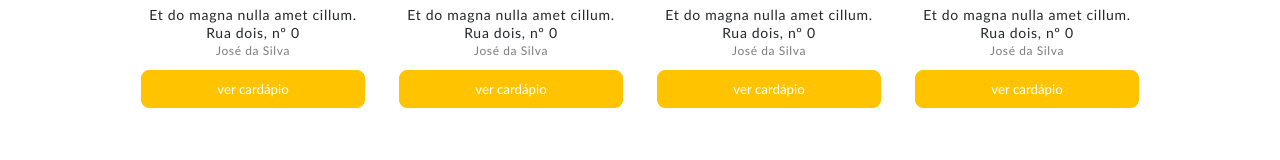
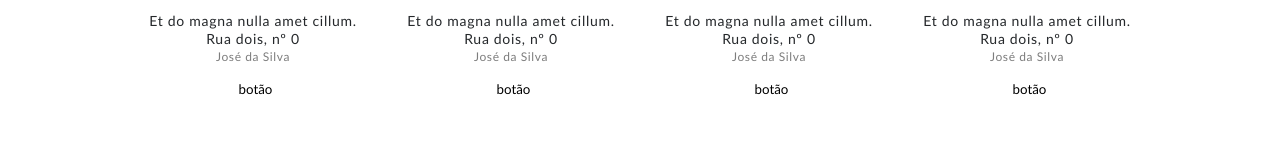
Before and after one commit to mfnp14/globotech-desafio-final, a React (Create React App) app in the folder frontend/jason-app/: page /home in a window 1280 px wide. Shown: the part 608-768 px from the top of the page. Built offline with nearby package versions, Linux system fonts and the light colour scheme.

Commit message:
feature: componetizando botão

```diff
--- a/frontend/jason-app/package.json
+++ b/frontend/jason-app/package.json
@@ -16,7 +16,7 @@
     "react-dom": "^18.0.0",
     "react-hook-form": "6.2.0",
     "react-icons": "^4.3.1",
-    "react-router-dom": "^6.3.0",
+    "react-router-dom": "5.2.0",
     "react-scripts": "5.0.0",
     "styled-components": "^5.3.5",
     "typescript": "^4.4.2",
@@ -48,6 +48,7 @@
   },
   "devDependencies": {
     "@iconify/react": "^3.2.1",
+    "@types/react-router-dom": "^5.3.3",
     "@types/styled-components": "^5.1.25"
   }
 }
--- /dev/null
+++ b/frontend/jason-app/src/component/Button/index.tsx
@@ -0,0 +1,45 @@
+import React from "react";
+import { GenericButtonContainer } from "./styles";
+
+interface GenericButtonProps {
+  icon?: JSX.Element;
+  label?: string | number;
+  primary?: boolean;
+  secondary?: boolean;
+  link?: boolean;
+  disabled?: boolean;
+  onclick?: () => void;
+  type?: "button" | "submit" | "reset";
+  title?: string;
+}
+
+const GenericButton: React.FC<GenericButtonProps> = ({
+  label,
+  primary,
+  secondary,
+  link,
+  disabled,
+  onclick,
+  type,
+  title,
+}) => {
+  return (
+    <GenericButtonContainer>
+      <button
+        type={type || "button"}
+        className={`
+          ${primary ? "primary" : ""}
+          ${secondary ? "secondary" : ""}
+          ${link ? "link" : ""}
+        `}
+        disabled={disabled}
+        onClick={onclick}
+        title={title}
+      >
+        {label && <span className="label">{label}</span>}
+      </button>
+    </GenericButtonContainer>
+  );
+};
+
+export default GenericButton;
--- /dev/null
+++ b/frontend/jason-app/src/component/Button/styles.ts
@@ -0,0 +1,67 @@
+import styled from "styled-components";
+
+export const GenericButtonContainer = styled.span`
+  button {
+    background-color: transparent;
+    outline: none;
+    border: none;
+    cursor: pointer;
+    padding: 5px;
+    display: flex;
+    flex-direction: row;
+    justify-content: center;
+    align-items: center;
+    border-radius: 5px;
+
+    .label {
+      margin-left: 5px;
+    }
+  }
+
+  button:disabled {
+    cursor: not-allowed;
+  }
+
+  button.primary {
+    background-color: #ff1818;
+    border: 1px solid #ff1818;
+    border-radius: 8px;
+    transition-delay: 70ms;
+    width: 150px;
+    padding: 12px 14px 12px 14px;
+    color: #ececec;
+    cursor: pointer;
+
+    &:hover {
+      background-color: white;
+      border-radius: 8px;
+      transition-delay: 70ms;
+      cursor: pointer;
+      color: #ff1818;
+    }
+  }
+
+  button.secondary {
+    background-color: #fff;
+    border: 1px solid #ffc300;
+    border-radius: 8px;
+    transition-delay: 70ms;
+    width: 150px;
+    padding: 12px 14px 12px 14px;
+    color: #ffc300;
+
+    cursor: pointer;
+
+    &:hover {
+      background-color: #ffc300;
+      border-radius: 8px;
+      transition-delay: 70ms;
+      cursor: pointer;
+      color: #fff;
+    }
+  }
+
+  button.link {
+    text-decoration: underline;
+  }
+`;
--- a/frontend/jason-app/src/component/Card/index.tsx
+++ b/frontend/jason-app/src/component/Card/index.tsx
@@ -1,6 +1,8 @@
 import React from "react";
 import { Link } from "react-router-dom";
 import yellowbg from "../../assets/yellow_bg.jpg";
+import GenericButton from "../Button";
+import { showModal } from "../Modal";
 
 import {
   Container,
@@ -45,7 +47,8 @@ const Card: React.FC<InfoProps> = ({ data }: InfoProps) => {
                 <p>{item.address}</p>
                 <p>{item.owner}</p>
                 <Link to={"/"}>
-                  <ButtonPrimary>ver cardápio</ButtonPrimary>
+                  {/* <ButtonPrimary>ver cardápio</ButtonPrimary> */}
+                  <GenericButton label={"botão"} />
                 </Link>
               </CardBottom>
             </Content>
--- /dev/null
+++ b/frontend/jason-app/src/component/Modal/index.tsx
@@ -0,0 +1,41 @@
+import React from "react";
+import ReactDOM from "react-dom";
+import {
+  CloseButton,
+  Content,
+  Header,
+  HeaderTitle,
+  ModalContentContainer,
+} from "./styles";
+
+const showModal = (title: string, modalContent: React.ReactElement) => {
+  const modalContainer = document.createElement("div");
+  modalContainer.id = "global-modal-container";
+
+  const modal = document.createElement("div");
+  modal.id = "global-modal";
+
+  modalContainer.appendChild(modal);
+
+  document.body.appendChild(modalContainer);
+
+  ReactDOM.render(
+    <ModalContentContainer>
+      <Header>
+        <HeaderTitle>{title}</HeaderTitle>
+        <CloseButton onClick={hideModal}>x</CloseButton>
+      </Header>
+      <Content>{modalContent}</Content>
+    </ModalContentContainer>,
+    modal
+  );
+};
+
+const hideModal = () => {
+  const modalContainer = document.getElementById("global-modal-container");
+  if (modalContainer) {
+    modalContainer.remove();
+  }
+};
+
+export { showModal, hideModal };
--- /dev/null
+++ b/frontend/jason-app/src/component/Modal/styles.ts
@@ -0,0 +1,55 @@
+import styled from "styled-components";
+
+export const ModalContentContainer = styled.div`
+  height: 100%;
+  overflow: auto;
+  display: flex;
+  justify-content: space-between;
+  align-items: flex-start;
+  flex-direction: column;
+`;
+
+export const Header = styled.div`
+  width: 100%;
+  border-bottom: solid 1px black;
+  padding-bottom: 10px;
+  margin-bottom: 10px;
+
+  display: flex;
+  justify-content: space-between;
+  align-items: center;
+`;
+
+export const HeaderTitle = styled.h2`
+  @media (max-width: 568px) {
+    font-size: 1.2rem;
+  }
+`;
+
+export const CloseButton = styled.button`
+  width: 35px;
+  height: 35px;
+  border: none;
+  outline: none;
+  background: none;
+  font-size: var(--font-large);
+  font-weight: bold;
+  cursor: pointer;
+  border-radius: 50%;
+  transition: all 0.3s;
+
+  &:hover {
+    background: rgba(0, 0, 0, 0.2);
+  }
+`;
+
+export const Content = styled.div`
+  overflow-y: auto;
+  height: 100%;
+  width: 100%;
+  flex-grow: 1;
+
+  display: flex;
+  justify-content: center;
+  align-items: center;
+`;
--- a/frontend/jason-app/src/index.tsx
+++ b/frontend/jason-app/src/index.tsx
@@ -1,7 +1,7 @@
 import React from "react";
 import ReactDOM from "react-dom";
 import "./style.css";
-import { BrowserRouter, Route, Routes } from "react-router-dom";
+import { BrowserRouter, Route, Switch } from "react-router-dom";
 import reportWebVitals from "./reportWebVitals";
 
 // Pages
@@ -17,12 +17,12 @@ ReactDOM.render(
     <>
       <BrowserRouter>
         <Header />
-        <Routes>
-          <Route path="/" element={<Landing />}></Route>
-          <Route path="/home" element={<Home />}></Route>
-          <Route path="/register" element={<Register />}></Route>
-          <Route path="/login" element={<Login />}></Route>
-        </Routes>
+        <Switch>
+          <Route path="/" exact component={Landing} />
+          <Route path="/home" component={Home} />
+          <Route path="/register" component={Register} />
+          <Route path="/login" component={Login} />
+        </Switch>
         <Footer />
       </BrowserRouter>
     </>
--- a/frontend/jason-app/src/pages/landing/index.tsx
+++ b/frontend/jason-app/src/pages/landing/index.tsx
@@ -1,5 +1,4 @@
-import { Link } from "react-router-dom";
-import Header from "../../component/header";
+import { useHistory } from "react-router-dom";
 import imagePromotional from "../../assets/pana.png";
 import {
   Brand,
@@ -19,8 +18,15 @@ import {
   StyledLinkSecondary,
 } from "./style";
 import Footer from "../../component/footer";
+import GenericButton from "../../component/Button";
 
 const Landing = () => {
+  const history = useHistory();
+
+  const goToPage = (page: any) => {
+    history.push(`/${page}`);
+  };
+
   return (
     <>
       <ContainerLanding>
@@ -47,13 +53,19 @@ const Landing = () => {
           </DescriptionText>
 
           <ContentButton>
-            <StyledLinkSecondary to={"/"}>
-              <ButtonSecondaryLanding>Ver restaurantes</ButtonSecondaryLanding>
-            </StyledLinkSecondary>
+            <GenericButton
+              type="button"
+              label={"ver restaurantes"}
+              secondary
+              onclick={() => goToPage("home")}
+            />
 
-            <StyledLinkPrimary to={"/"}>
-              <ButtonPrimaryLanding>Criar cardápio</ButtonPrimaryLanding>
-            </StyledLinkPrimary>
+            <GenericButton
+              type="button"
+              label={"cadastrar cardápio"}
+              primary
+              onclick={() => goToPage("register")}
+            />
           </ContentButton>
         </ContentBrand>
 
```
Also changed, not shown: 2 other files (tests, documents, lock files or other folders).
